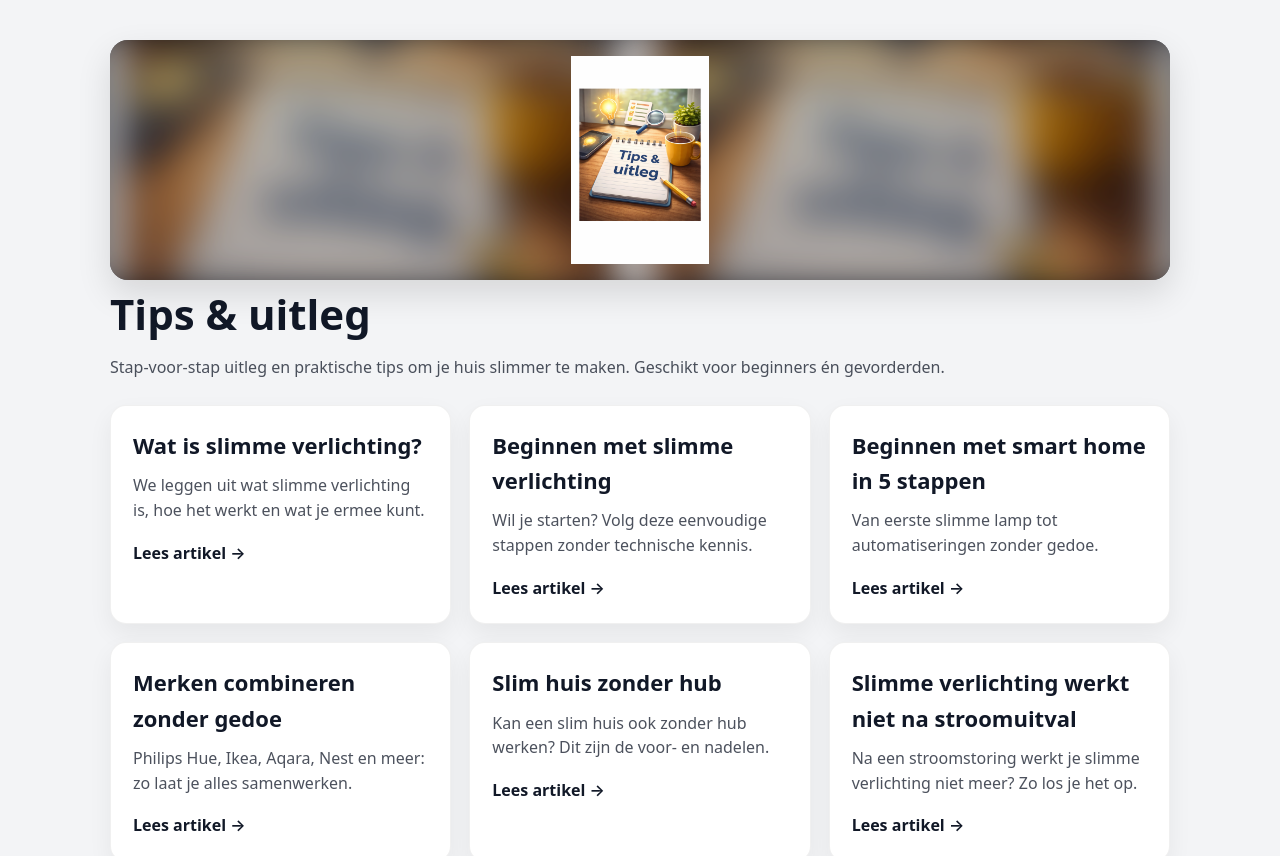
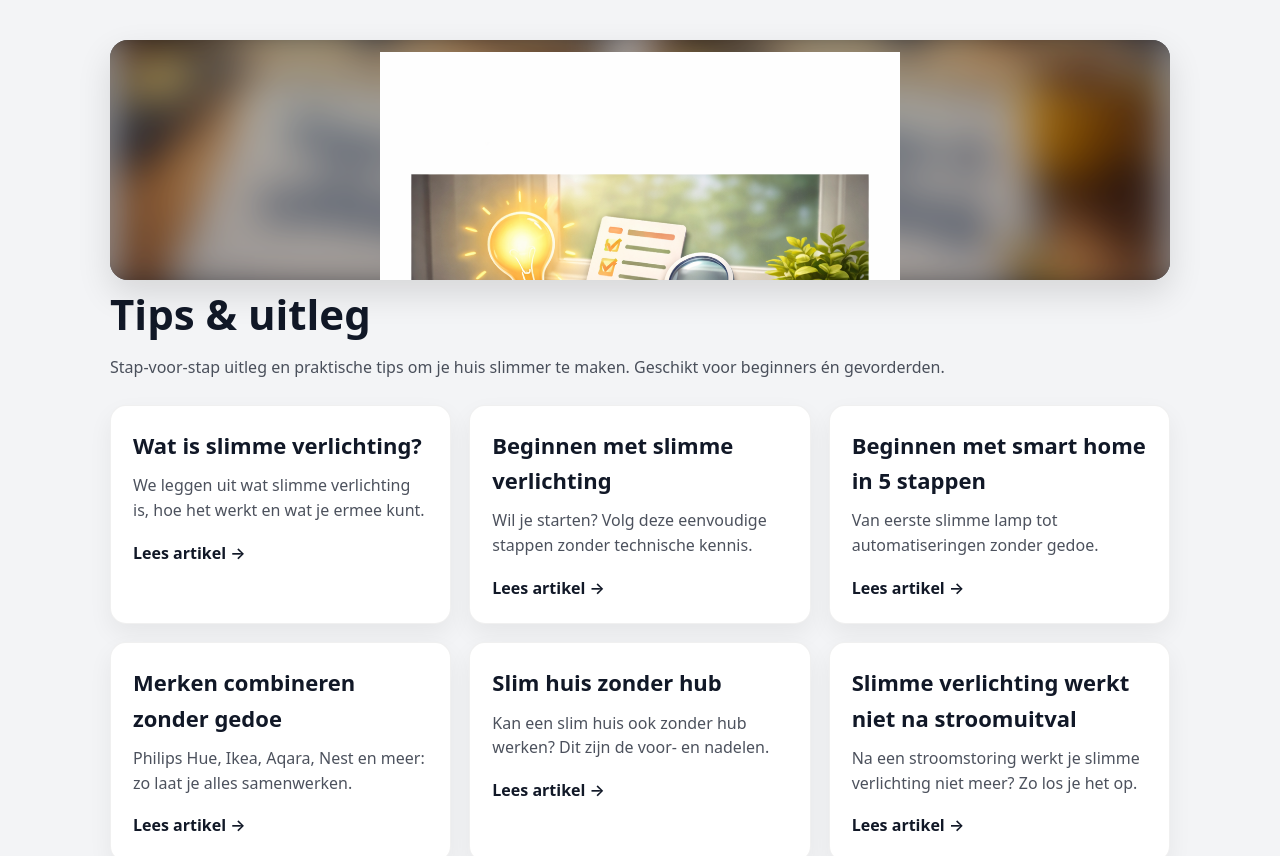
Before and after one commit to hafidgrad/SlimHuisWonen, a Next.js app: page /tips in a window 1280 px wide. Shown: the top 856 px of the page. Built offline with nearby package versions, Linux system fonts and the light colour scheme.

Commit message:
app/globals.css

```diff
--- a/app/globals.css
+++ b/app/globals.css
@@ -782,10 +782,10 @@ code {
 .category-hero-banner::after {
   z-index: 3;
 }
+/* =========================================================
+   ✅ TipBanner (blur zijkanten + strak banner formaat)
+   ========================================================= */
 
-/* =========================================================
-   ✅ TipBanner (perfect center + blur zijkanten) — Next/Image proof
-   ========================================================= */
 .tipBanner {
   position: relative;
   width: 100%;
@@ -796,7 +796,7 @@ code {
   box-shadow: 0 14px 34px rgba(0, 0, 0, 0.12);
 }
 
-/* blur zijkanten */
+/* Blur layer links/rechts */
 .tipBannerBlur {
   position: absolute;
   top: 0;
@@ -804,7 +804,7 @@ code {
   width: 50%;
   filter: blur(18px);
   opacity: 0.85;
-  transform: scale(1.08);
+  transform: scale(1.12);
   background-size: cover;
   background-position: center;
   z-index: 1;
@@ -818,40 +818,44 @@ code {
   right: 0;
 }
 
-/* overlay */
+/* Dark overlay */
 .tipBanner::after {
   content: "";
   position: absolute;
   inset: 0;
-  background: rgba(0, 0, 0, 0.18);
+  background: rgba(0, 0, 0, 0.22);
   z-index: 2;
 }
 
-/* center container */
+/* Center sharp image */
 .tipBannerInner {
   position: absolute;
   inset: 0;
   z-index: 3;
-  display: flex;
-  align-items: center;
-  justify-content: center;
-  padding: 16px;
+  display: grid;
+  place-items: center;
+  padding: 12px;
 }
 
-/* ✅ Next/Image wrapper fix */
-.tipBannerInner > span {
-  display: block !important;
-  height: 100% !important;
-  width: auto !important;
-  max-width: 360px !important;
+/* ✅ Belangrijk: center afbeelding VEEL groter */
+.tipBannerInner img {
+  height: 100%;
+  width: auto;
+  max-width: 520px;        /* <-- groter */
+  object-fit: contain;
+  display: block;
 }
 
-/* ✅ echte image fix */
-.tipBannerInner img {
-  height: 100% !important;
-  width: auto !important;
-  object-fit: contain !important;
-  display: block !important;
+/* Mobile */
+@media (max-width: 768px) {
+  .tipBanner {
+    height: 190px;
+    border-radius: 16px;
+  }
+
+  .tipBannerInner img {
+    max-width: 380px;      /* <-- groter op mobiel */
+  }
 }
 
 /* Mobile */
```
